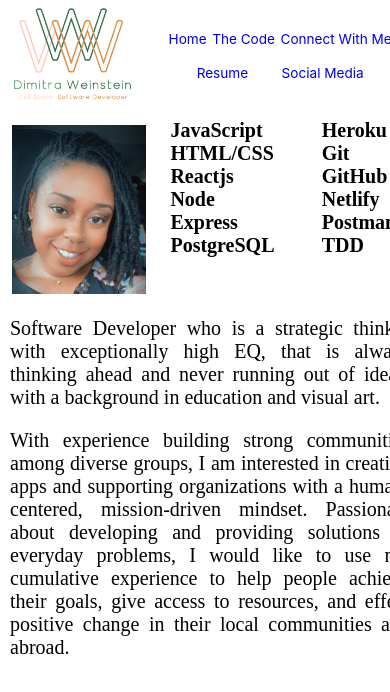
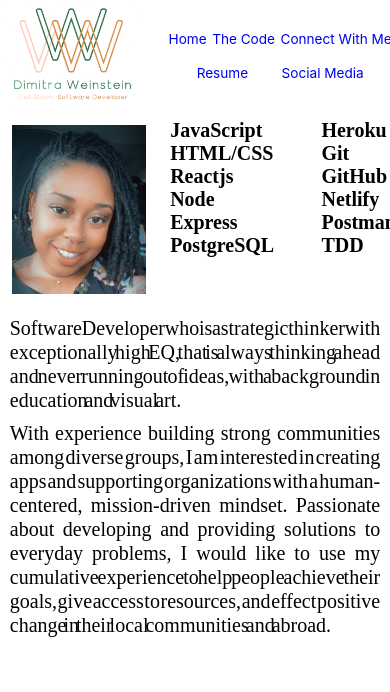
Before and after one commit to dimitraweinstein/dev-portfolio, a React (Create React App) app: page / in a window 390 px wide. Shown: the top 692 px of the page. Built offline with nearby package versions, Linux system fonts and the light colour scheme.

Commit message:
WIP continued styling on mobile home page, set bio text spacing and font size

```diff
--- a/src/Components/mobile/mobile.css
+++ b/src/Components/mobile/mobile.css
@@ -42,7 +42,7 @@
   flex-wrap: wrap;
   justify-content: space-evenly;
   margin: auto;
-  resize: none;
+  /* resize: none; */
 }
 
 .mobile .bio-pic {
@@ -98,59 +98,6 @@
   font-size: 1.25em;
   line-height: 1.15em;
 }
-/* .mobile .main-list-title {
-  border: solid orange 2px;
-  font-weight: bold;
-  font-size: .75em;
-  margin: 0;
-  width: 20vw;
-  align-self: left;
-} */
-
-/* .mobile ul, .mobile li {
-  list-style-type: none;
-  margin: 0 0 0 -12vw;
-  flex: 50%;
-
-  /* margin-right: 10px; */
-  /* margin-left: -7px; */
-/* } */
-
-/* .mobile .list-subtitle {
-  font-weight: 200;
-  font-size: small;
-  margin: 0;
-  margin: 0 0 0 2vw;
-} */
-
-/* #tools-titles {
-  margin: 0 0 0 2vw;
-}  */
-
-/* .mobile li {
-  margin: 0;
-  font-size: small;
-} */
-
-/* #tools, #dev-practices, #tools-titles {
-  border: solid black 2px;
-  width: 20vw;
-  margin: 0 0 -10vh 50vw;
-/* /* }  */
-
-.mobile .bio-text {
-  /* border: solid purple 5px; */
-  display: flex;
-  flex-direction: column;
-  align-content: center;
-}
-
-.mobile p {
-  margin: 10px;
-  font-family: Modern Sans;
-  font-size: 20px;
-  width: auto;
-}
 
 .mobile main {
   /* border: solid 3px blue; */
@@ -158,13 +105,24 @@
   flex-direction: column;
   align-content: center;
   justify-content: center;
-  width: 420px;
+  width: 100vw;
 }
 
-.mobile .p-div {
+.mobile .bio-text {
   /* border: orange solid 5px; */
+  height: 57vh;
   display: flex;
+  flex-direction: column;
+  align-content: center;
   flex-wrap: wrap;
-  flex-direction: column;
   text-align: justify;
 }
+
+.mobile p {
+  margin: 2.5vw;
+  font-family: Modern Sans;
+  font-size: 1.25rem;
+  width: auto;
+  line-height: 1.5rem;
+  word-spacing: -.5rem;
+}
```
